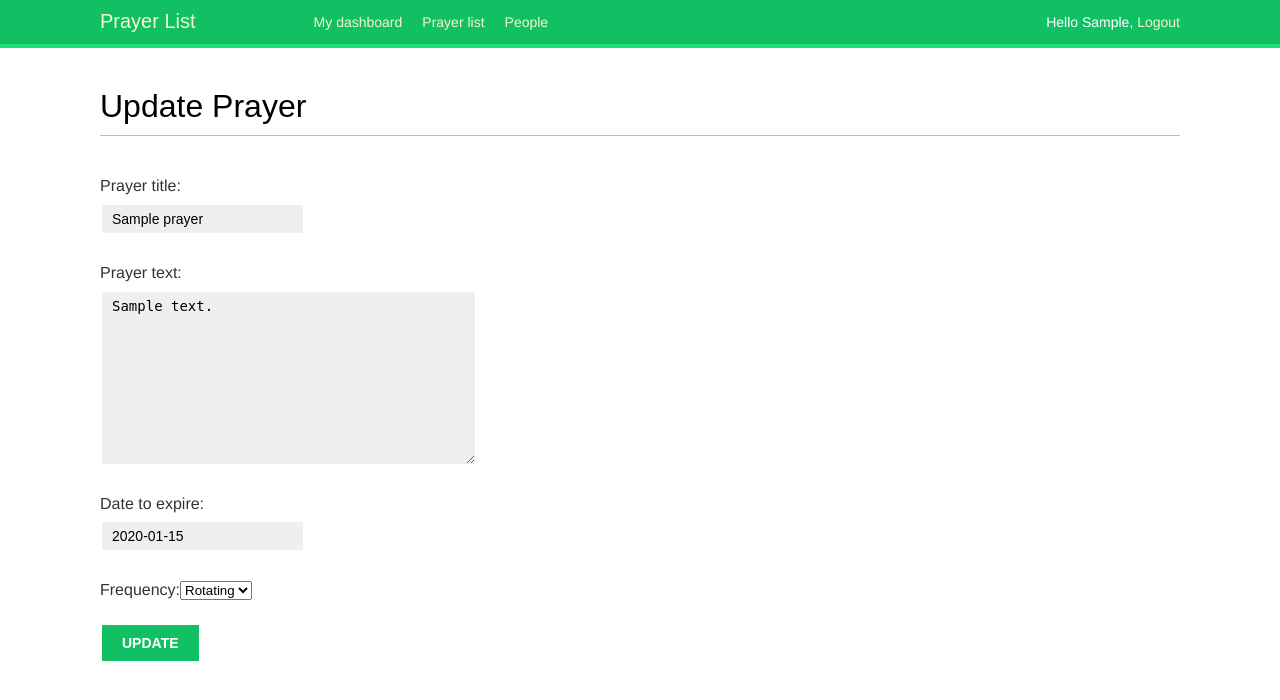
After one commit to edbastelli/prayersite, a Django app: page /prayer/1/update/ in a window 1280 px wide. The commit adds this page. Shown: the top 700 px of the page. Run offline with Django 3.2, Linux system fonts and the light colour scheme; a user stored in the database is signed in; tables that the repository leaves empty hold one stand-in row (values such as "Sample post"); some web fonts are replaced.

Commit message:
support prayer updates

```diff
--- a/account/static/css/base.css
+++ b/account/static/css/base.css
@@ -120,6 +120,15 @@ input, textarea {
 input[type=submit], a.button {
     font-weight:bold;
     background:#12c064;
+    color:#fff;
+    padding:10px 20px;
+    font-size:14px;
+    text-transform:uppercase;
+}
+button {
+    font-weight:bold;
+    background:#12c064;
+    border:none;
     color:#fff;
     padding:10px 20px;
     font-size:14px;
--- a/prayer/models.py
+++ b/prayer/models.py
@@ -2,22 +2,38 @@ from django.db import models
 import datetime
 from django.utils import timezone
 from django.conf import settings
+from django.urls import reverse
 
 # Create your models here.
 class Prayer(models.Model):
-    user = models.ForeignKey(settings.AUTH_USER_MODEL,
-                             related_name='prayers',
-                             on_delete=models.CASCADE)
+    user = models.ForeignKey(
+        settings.AUTH_USER_MODEL,
+        related_name='prayers',
+        on_delete=models.CASCADE,
+    )
     prayer_title = models.CharField(max_length=100)
     prayer_text = models.TextField(max_length=200)
-    created_date = models.DateTimeField('date created',
-                                        auto_now_add=True)
-    last_prayed_date = models.DateTimeField('date last prayed',
-                                            auto_now_add=True)
-    expire_date = models.DateTimeField('date to expire',
-                                       blank=True,
-                                       null=True)
-    frequency = models.IntegerField(default=-1)
+    created_date = models.DateTimeField(
+        'date created',
+        auto_now_add=True,
+    )
+    last_prayed_date = models.DateTimeField(
+        'date last prayed',
+        auto_now_add=True,
+    )
+    expire_date = models.DateField(
+        'date to expire',
+        blank=True,
+        null=True,
+    )
+    FREQUENCY_CHOICES = [
+        (-1, 'Rotating'),
+        (1, 'Daily'),
+    ]
+    frequency = models.IntegerField(
+        choices=FREQUENCY_CHOICES,
+        default=-1,
+        )
 
     def __str__(self):
         return self.prayer_title
@@ -31,6 +47,9 @@ class Prayer(models.Model):
         self.last_prayed_date=timezone.now()
         self.save()
 
+    def get_absolute_url(self):
+        return reverse('prayer:detail', args=(self.id,))
+
 class DailyPrayerList(models.Model):
     class Meta(object):
         unique_together = (("date", "user"), )
--- a/prayer/templates/prayer/detail.html
+++ b/prayer/templates/prayer/detail.html
@@ -5,10 +5,13 @@
   <h2>{{ prayer.prayer_title }}</h2>
   <p>{{ prayer.prayer_text }}</p>
   {% if prayer.id %}
-  <form action="{% url 'prayer:prayed' prayer.id %}" method="post">
+  <form action="{% url 'prayer:prayed' prayer.id %}" method="post" style="display:inline;">
     {% csrf_token %}
     <input type="hidden" id="prayer_id" name="prayer_id" value="{{ prayer.id }}">
     <input type="submit" value="Prayed">
   </form>
+  <a href="{% url 'prayer:update_prayer' prayer.id %}">
+    <button>Update</button>
+  </a>
   {% endif %}
 {% endblock %}
--- /dev/null
+++ b/prayer/templates/prayer/prayer_update_form.html
@@ -0,0 +1,12 @@
+{% extends "base.html" %}
+{% block title %}Update Prayer{% endblock %}
+{% block content %}
+  <h1>Update Prayer</h1>
+  <div>
+    <form method="post">
+      {% csrf_token %}
+      {{ form.as_p }}
+      <input type="Submit" value="Update">
+    </form>
+  </div>
+{% endblock %}
--- a/prayer/urls.py
+++ b/prayer/urls.py
@@ -10,4 +10,5 @@ urlpatterns = [
     path('new/', views.newprayer, name='new prayer'),
     path('create/', views.createprayer, name='create prayer'),
     path('<int:prayer_id>/prayed/', views.prayed, name='prayed'),
+    path('<int:pk>/update/', login_required(views.PrayerUpdateView.as_view()), name='update_prayer')
 ]
--- a/prayer/views.py
+++ b/prayer/views.py
@@ -80,3 +80,15 @@ def prayed(request, prayer_id):
     else:
         prayer = get_object_or_404(Prayer, pk=prayer_id)
         return HttpResponseRedirect(reverse('prayer:detail', args=(prayer_id,)))
+
+class PrayerUpdateView(generic.edit.UpdateView):
+    model = Prayer
+    fields = ['prayer_title', 'prayer_text', 'expire_date', 'frequency']
+    template_name_suffix = '_update_form'
+
+    def get_queryset(self):
+        user = self.request.user
+        try:
+            return user.prayers.filter(pk=self.kwargs['pk'])
+        except ObjectDoesNotExist:
+            return HttpResponseRedirect(reverse('prayer:index'))
```
Also changed, not shown: prayer/migrations/0007_auto_20210508_2240.py (added).
